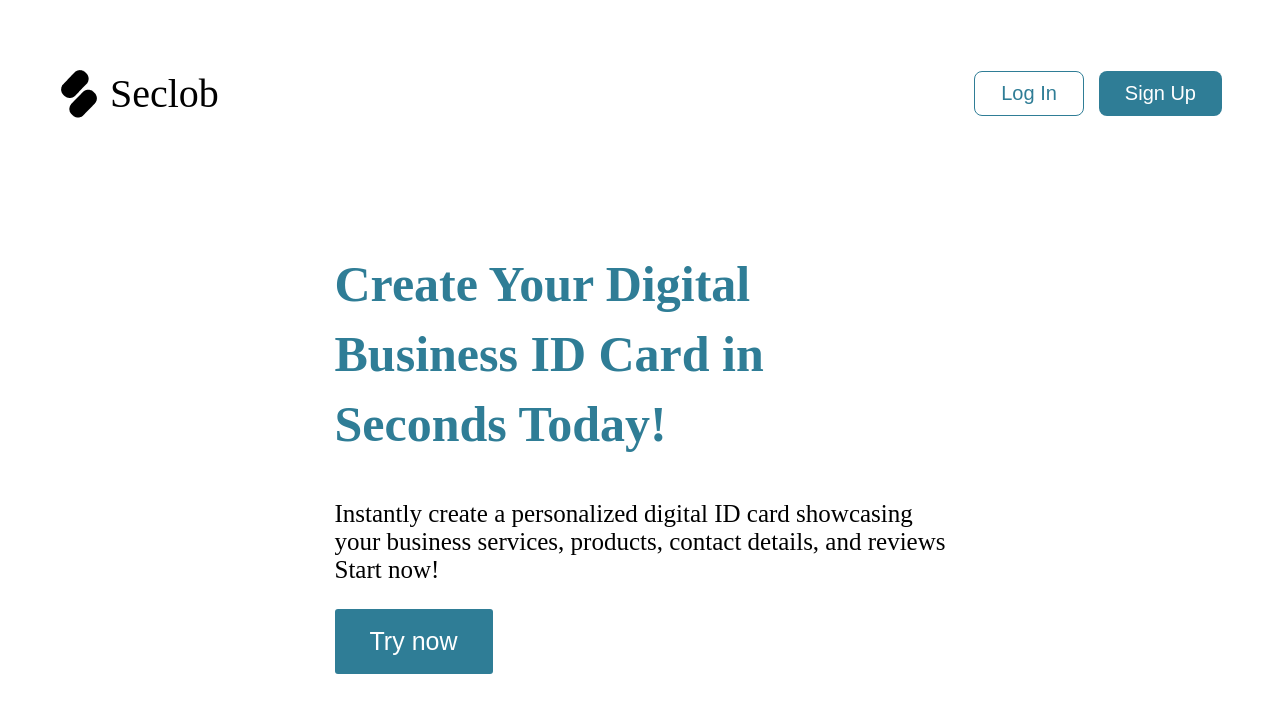
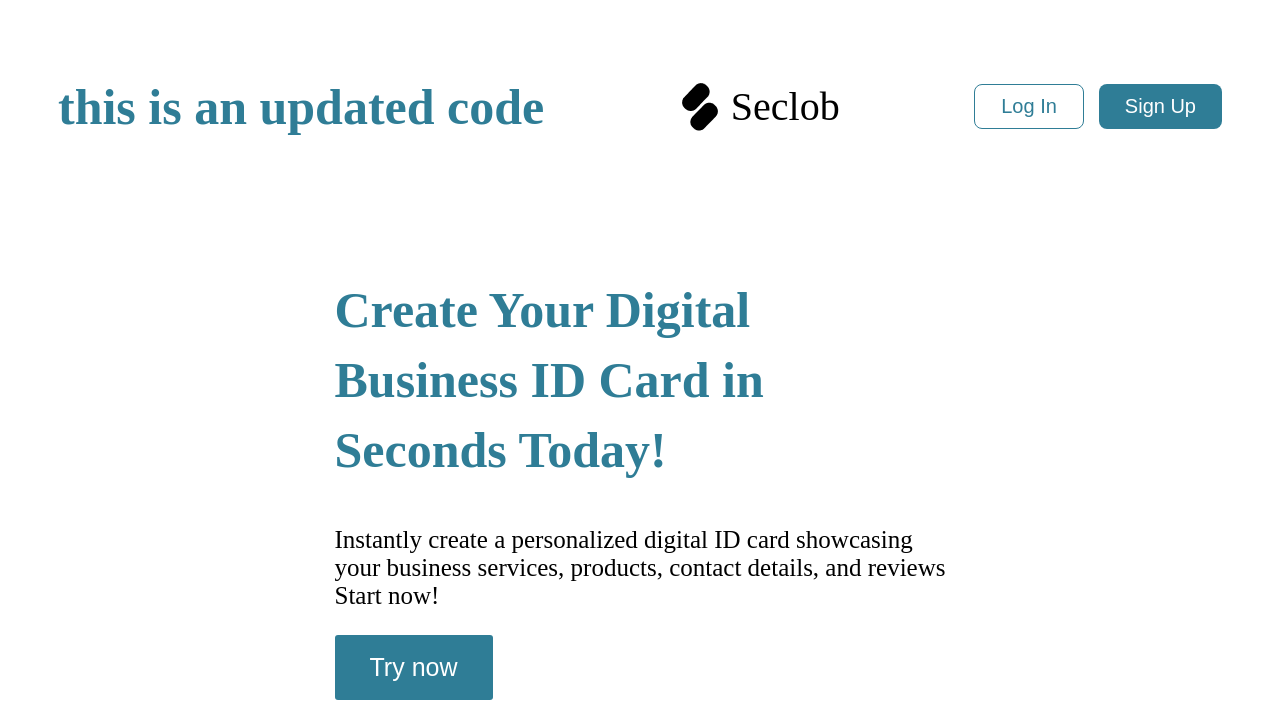
Before and after one commit to Fidafasal/static-website, a plain HTML site: page index.html in a window 1280 px wide. Shown: the top 727 px of the page. Drawn offline with nearby package versions, Linux system fonts and the light colour scheme.

Commit message:
navbar-updated-code

```diff
--- a/index.html
+++ b/index.html
@@ -12,6 +12,8 @@
 <body>
     <header>
         <nav class="navbar">
+
+            <h1>this is an updated code</h1>
 
             <div class="logo">
                 <img src="image/logo.png" alt="logo" width: 25px; height: 30px;>
```
